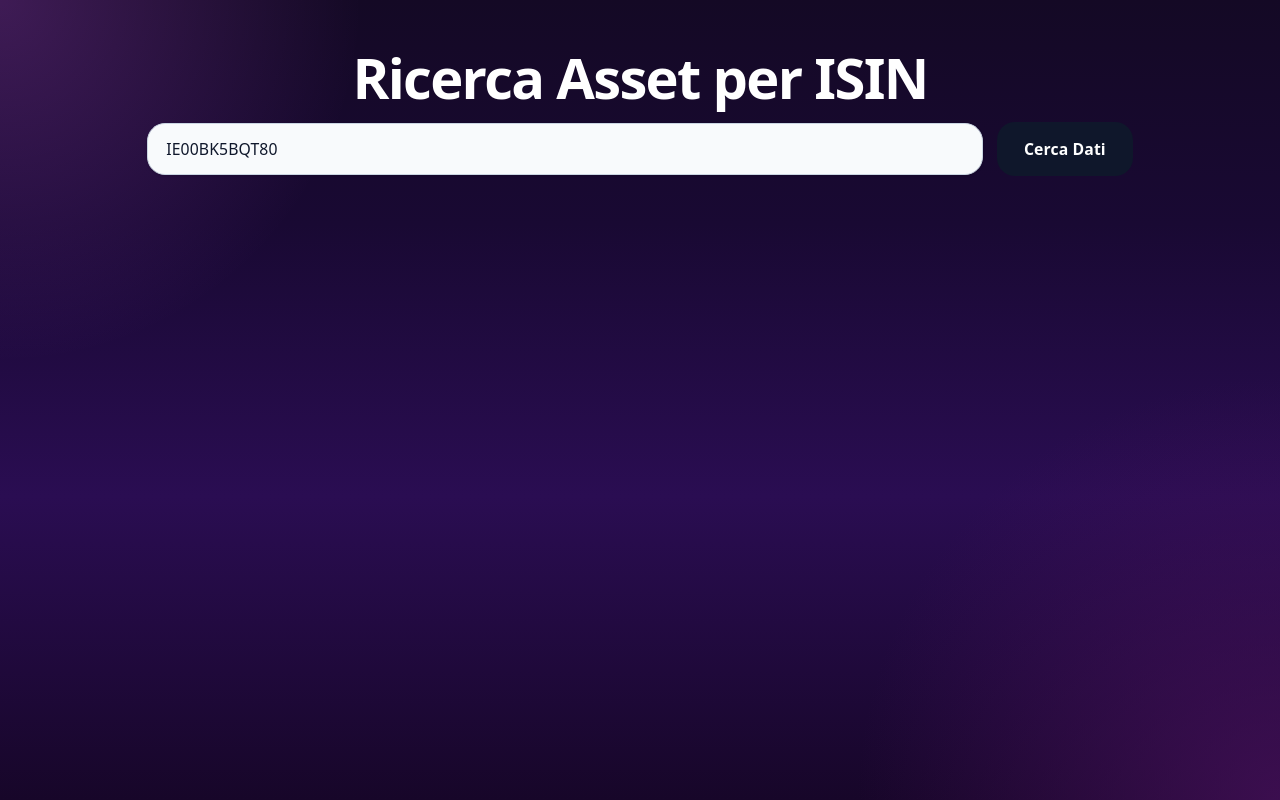
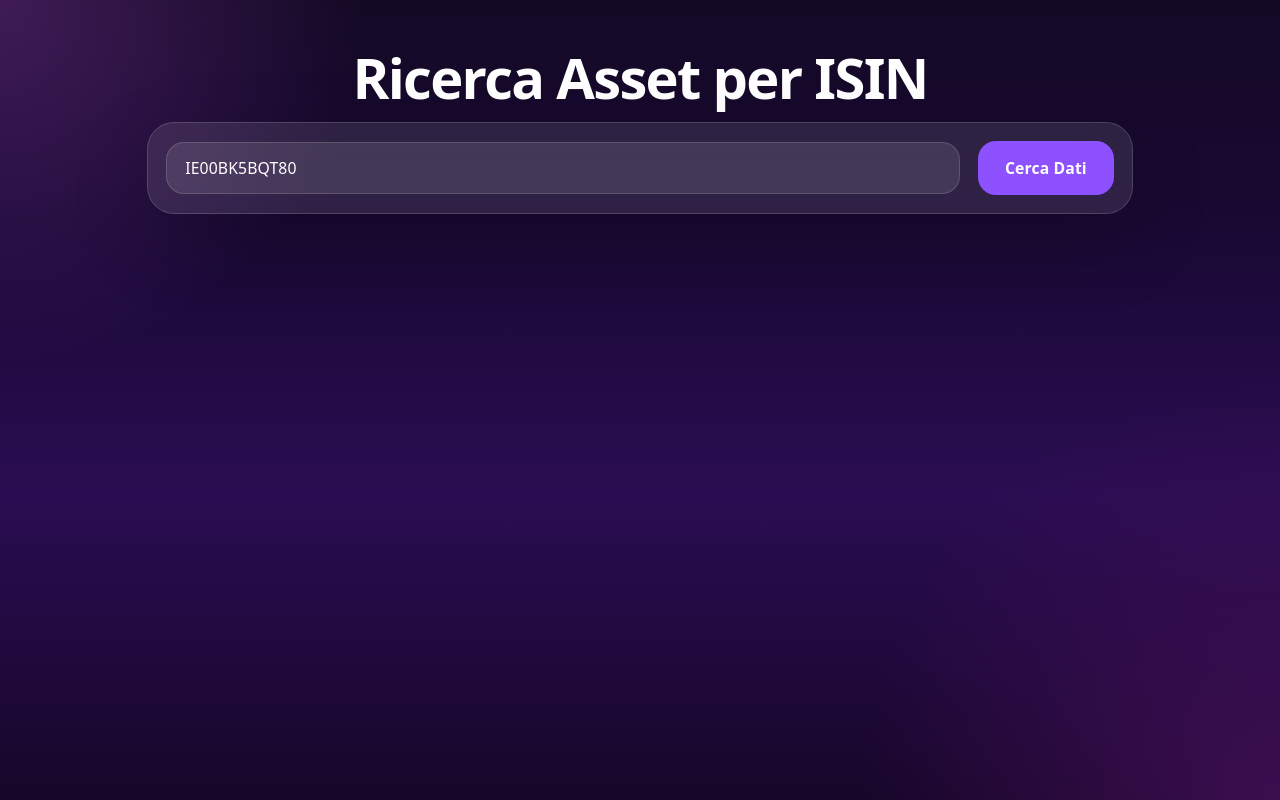
Before and after one commit to GiulianDev/Fiancialapp, a React (Vite) app in the folder frontend/: page / in a window 1280 px wide. Built offline with nearby package versions, Linux system fonts and the light colour scheme.

Commit message:
Update SearchBar.tsx

```diff
--- a/frontend/src/components/SearchBar.tsx
+++ b/frontend/src/components/SearchBar.tsx
@@ -7,7 +7,7 @@ interface SearchBarProps {
 
 export function SearchBar({ isin, onIsinChange, onSearch, isLoading }: SearchBarProps) {
   return (
-    <div className="mb-6 flex flex-col gap-3 sm:flex-row sm:items-center">
+    <div className="mb-6 rounded-[1.5rem] border border-white/15 bg-white/10 p-4 shadow-[0_28px_80px_rgba(0,0,0,0.18)] backdrop-blur-xl transition sm:flex sm:items-center sm:gap-4">
       <label htmlFor="isin-search" className="sr-only">
         Ricerca ISIN
       </label>
@@ -18,12 +18,12 @@ export function SearchBar({ isin, onIsinChange, onSearch, isLoading }: SearchBar
         value={isin}
         onChange={(e) => onIsinChange(e.target.value.toUpperCase().trim())}
         placeholder="Inserisci ISIN (es. IE00BK5BQT80)"
-        className="w-full min-w-[260px] flex-1 rounded-2xl border border-slate-300 bg-slate-50 px-4 py-3 text-sm text-slate-900 shadow-sm outline-none transition focus:border-slate-500 focus:bg-white focus:ring-2 focus:ring-slate-200"
+        className="w-full min-w-[260px] flex-1 rounded-2xl border border-white/15 bg-white/10 px-4 py-3 text-sm text-white placeholder:text-slate-300 outline-none transition focus:border-white/30 focus:bg-white/15 focus:ring-2 focus:ring-white/10"
       />
 
       <button
         onClick={onSearch}
-        className="inline-flex h-12 items-center justify-center rounded-2xl bg-slate-900 px-6 text-sm font-semibold text-white transition hover:bg-slate-700 disabled:cursor-not-allowed disabled:bg-slate-400"
+        className="inline-flex h-12 items-center justify-center rounded-2xl bg-violet-500 px-6 text-sm font-semibold text-white transition hover:bg-violet-400 disabled:cursor-not-allowed disabled:bg-violet-300"
         disabled={isLoading}
       >
         {isLoading ? 'Ricerca in corso...' : 'Cerca Dati'}
```
